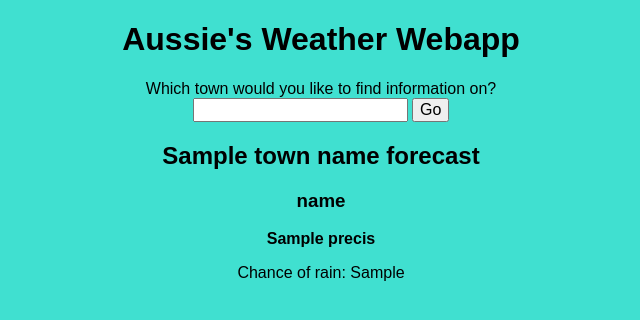
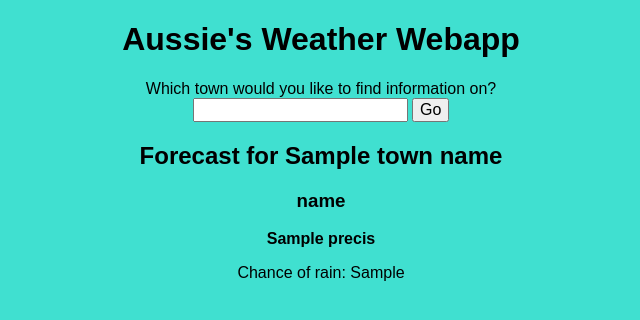
Before and after one commit to Ransu-ll/weather-app, a Flask app: template webapp/templates/town.jinja2 in a window 1280 px wide. Shown: the top 320 px of the page, without its empty margins (319-959 px from the left). Run offline with Flask 3, Linux system fonts and the light colour scheme; the template is opened without the code that fills it: most values are stand-ins (such as "Sample title", 1, 10 or a date in 2020); parts of the project's set-up code (start-up, migrations or seed data) failed here and were passed over.

Commit message:
Change order of title for towns

```diff
--- a/data_collection/testing_xmlprocessing.py
+++ b/data_collection/testing_xmlprocessing.py
@@ -37,7 +37,7 @@ for file in files:
         logger.warning(f"File {file[-12:]} could not find results for {query}, skipping")
         continue
     if len(result[0]) != 8:
-        logger.warning(f"File {file[-12:]} does not have all the required information, skipping")
+        logger.warning(f"Filer  {file[-12:]} does not have all the required information, skipping")
         continue
 
     d1 = {}
--- a/webapp/templates/town.jinja2
+++ b/webapp/templates/town.jinja2
@@ -28,7 +28,7 @@
         </datalist>
     </form>
 
-    <h2 class="centre">{{ town_name }} forecast</h2>
+    <h2 class="centre">Forecast for {{ town_name }}</h2>
 
     {% for key_date in town_data.keys() %}
         <div class="centre">
```
